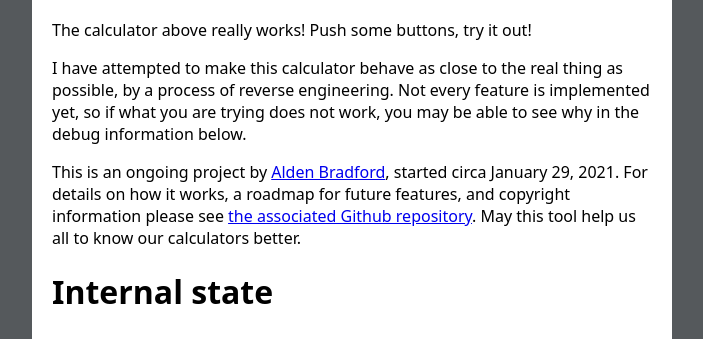
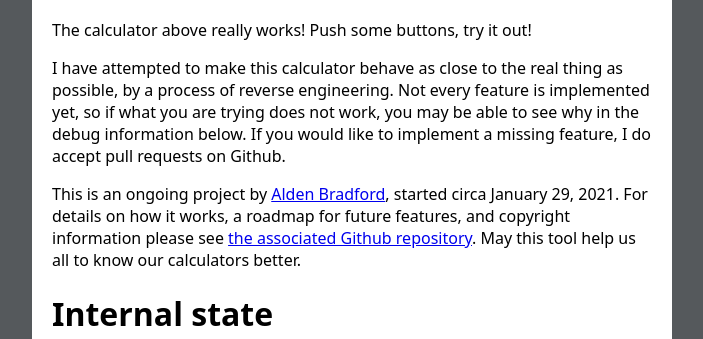
Before and after one commit to AldenMB/calculator_emulator, a plain HTML site: page index.html in a window 1280 px wide. Shown: the part 733-1072 px from the top of the page, without its empty margins (288-991 px from the left). Drawn offline with Linux system fonts and the light colour scheme.

Commit message:
improve the favicon

```diff
--- a/index.html
+++ b/index.html
@@ -3,6 +3,7 @@
 <head>
 <meta charset="utf-8"/>
 <title>TI-30Xa</title>
+<link rel="shortcut icon" type="image/x-icon" href="favicon.ico">
 <meta name="viewport" content="width=device-width, initial-scale=1.0" />
 <link rel="stylesheet" type="text/css" href="style.css"/>
 <script type = "module" src="./main.js"></script>
@@ -691,7 +692,7 @@ The calculator above really works! Push some buttons, try it out!
 </p>
 
 <p>
-I have attempted to make this calculator behave as close to the real thing as possible, by a process of reverse engineering. Not every feature is implemented yet, so if what you are trying does not work, you may be able to see why in the debug information below.
+I have attempted to make this calculator behave as close to the real thing as possible, by a process of reverse engineering. Not every feature is implemented yet, so if what you are trying does not work, you may be able to see why in the debug information below. If you would like to implement a missing feature, I do accept pull requests on Github.
 </p>
 
 <p>
```
Also changed, not shown: README.md, favicon.ico, 1 other file.
